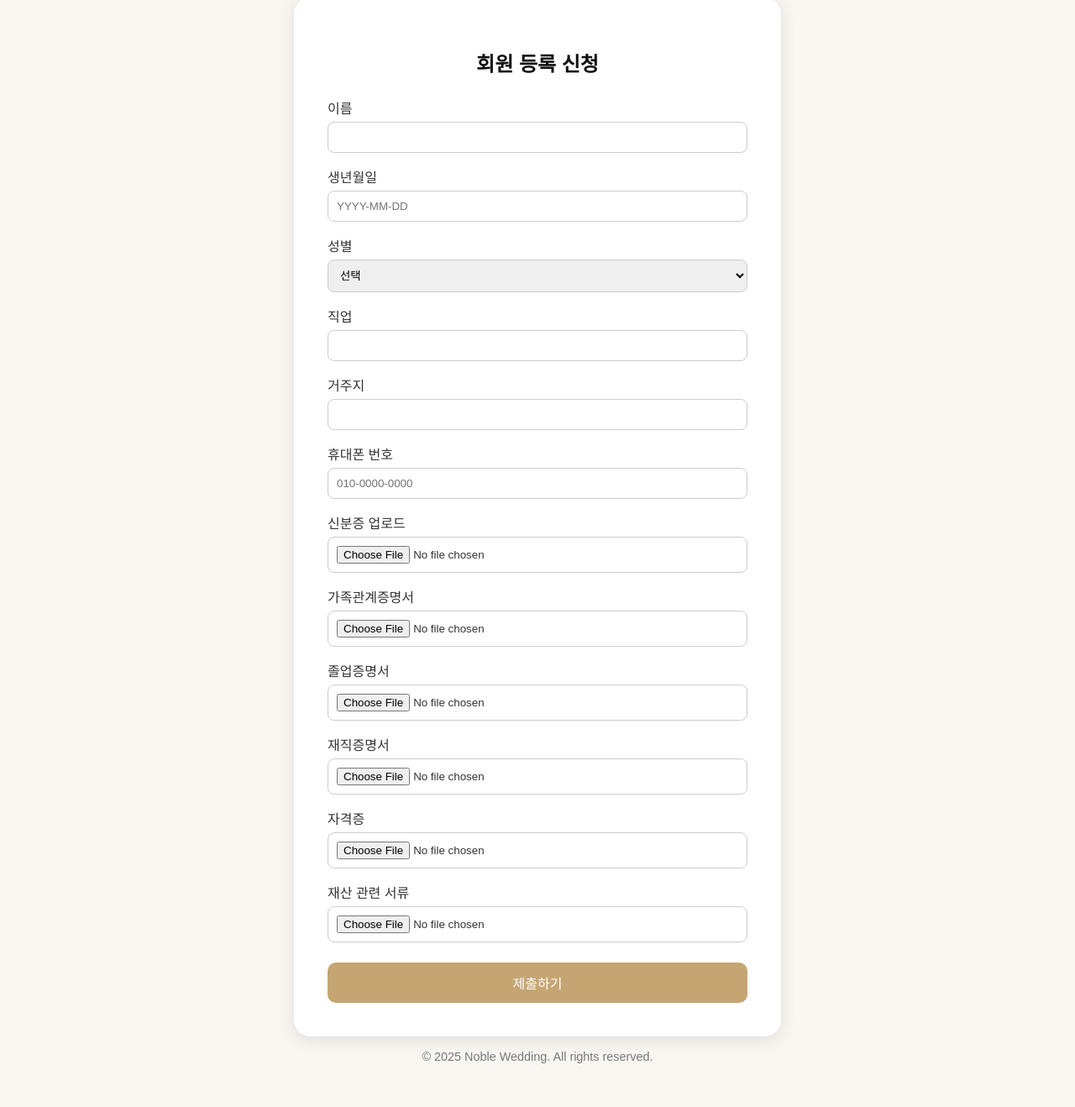
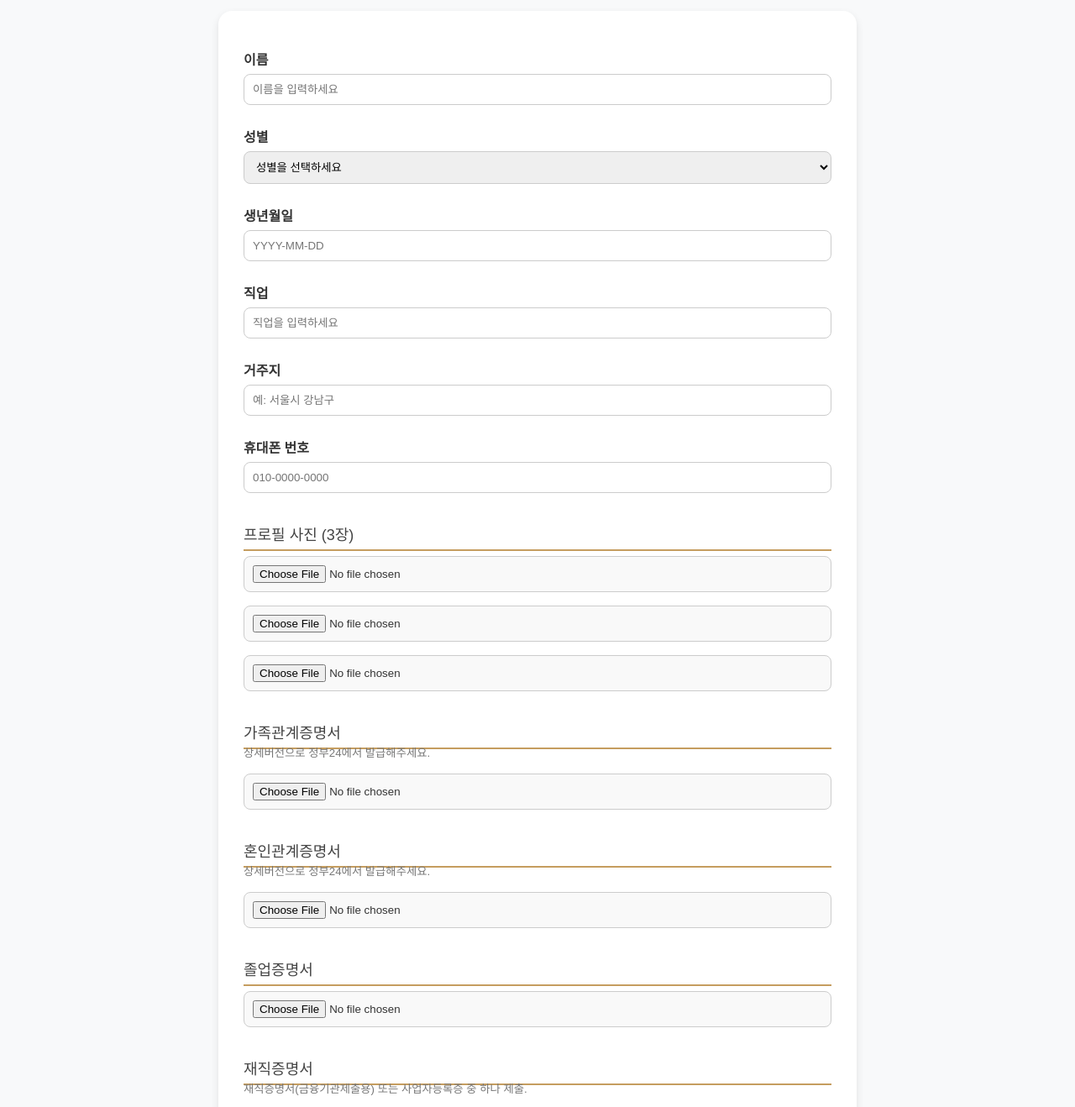
Before and after one commit to 2020happyjoy-a11y/noblewedding, a plain HTML site: page index.html in a window 1280 px wide. Shown: the part 104-1422 px from the top of the page at 84% size. Before the commit the page ends 1386 px from the top, so only its background shows below. Drawn offline with Linux system fonts and the light colour scheme.

Commit message:
Update index.html

```diff
--- a/index.html
+++ b/index.html
@@ -3,161 +3,156 @@
 <head>
   <meta charset="UTF-8" />
   <meta name="viewport" content="width=device-width, initial-scale=1.0" />
-  <title>Noble Wedding 회원 등록</title>
+  <title>노블웨딩 회원 등록</title>
   <style>
     body {
+      font-family: 'Pretendard', sans-serif;
+      background-color: #f8f9fa;
+      color: #333;
       margin: 0;
-      font-family: "Noto Sans KR", sans-serif;
-      background-color: #f9f6f2;
-      color: #333;
-      display: flex;
-      flex-direction: column;
-      align-items: center;
-      min-height: 100vh;
+      padding: 20px;
     }
-
-    header {
-      width: 100%;
-      background-color: #000;
-      color: #f9f6f2;
+    h1 {
       text-align: center;
-      padding: 2rem 0;
-      font-size: 2rem;
-      letter-spacing: 2px;
+      color: #c59d5f;
+      margin-bottom: 30px;
+    }
+    form {
+      max-width: 700px;
+      margin: 0 auto;
+      background: #fff;
+      padding: 30px;
+      border-radius: 16px;
+      box-shadow: 0 4px 10px rgba(0,0,0,0.1);
+    }
+    label {
       font-weight: 600;
-      text-transform: uppercase;
+      margin-top: 15px;
+      display: block;
     }
-
-    main {
-      flex: 1;
-      display: flex;
-      align-items: center;
-      justify-content: center;
-      width: 100%;
-    }
-
-    .form-container {
-      background: #fff;
-      border-radius: 20px;
-      box-shadow: 0 4px 20px rgba(0,0,0,0.1);
-      padding: 40px;
-      width: 90%;
-      max-width: 500px;
-    }
-
-    h2 {
-      text-align: center;
-      color: #111;
-      margin-bottom: 1.5rem;
-    }
-
-    label {
-      display: block;
-      margin-top: 1rem;
-      font-weight: 500;
-    }
-
     input[type="text"],
-    input[type="tel"],
+    input[type="date"],
     input[type="file"],
     select {
       width: 100%;
       padding: 10px;
+      margin-top: 6px;
+      margin-bottom: 10px;
       border: 1px solid #ccc;
       border-radius: 8px;
-      margin-top: 5px;
       box-sizing: border-box;
     }
-
+    input[type="file"] {
+      background-color: #f9f9f9;
+    }
+    small {
+      display: block;
+      color: #777;
+      margin-top: -6px;
+      margin-bottom: 10px;
+    }
     button {
       width: 100%;
-      background-color: #c5a572;
-      color: #fff;
+      background-color: #c59d5f;
+      color: white;
+      padding: 12px;
       border: none;
-      border-radius: 10px;
-      padding: 12px;
-      font-size: 1rem;
-      margin-top: 1.5rem;
+      border-radius: 8px;
+      font-size: 16px;
       cursor: pointer;
-      transition: 0.3s;
+      margin-top: 20px;
     }
-
     button:hover {
-      background-color: #b38b5f;
+      background-color: #b0884e;
     }
-
-    footer {
-      text-align: center;
-      padding: 1rem;
-      font-size: 0.9rem;
-      color: #777;
-    }
-
-    @media (max-width: 600px) {
-      .form-container {
-        padding: 25px;
-      }
+    .section-title {
+      margin-top: 25px;
+      font-size: 18px;
+      color: #444;
+      border-bottom: 2px solid #c59d5f;
+      padding-bottom: 6px;
     }
   </style>
 </head>
 <body>
-  <header>Noble Wedding</header>
+  <h1>노블웨딩 회원 등록</h1>
 
-  <main>
-    <div class="form-container">
-      <h2>회원 등록 신청</h2>
-      <form id="registerForm">
+  <form>
     <label>이름</label>
-        <input type="text" name="name" required>
-
-        <label>생년월일</label>
-        <input type="text" name="birth" placeholder="YYYY-MM-DD" required>
+    <input type="text" name="name" placeholder="이름을 입력하세요" required>
 
     <label>성별</label>
     <select name="gender" required>
-          <option value="">선택</option>
-          <option value="남성">남성</option>
-          <option value="여성">여성</option>
+      <option value="">성별을 선택하세요</option>
+      <option value="male">남성</option>
+      <option value="female">여성</option>
     </select>
 
+    <label>생년월일</label>
+    <input type="text" name="birth" placeholder="YYYY-MM-DD" pattern="\d{4}-\d{2}-\d{2}" required>
+
     <label>직업</label>
-        <input type="text" name="job" required>
+    <input type="text" name="job" placeholder="직업을 입력하세요">
 
     <label>거주지</label>
-        <input type="text" name="location" required>
+    <input type="text" name="address" placeholder="예: 서울시 강남구">
 
     <label>휴대폰 번호</label>
-        <input type="tel" name="phone" placeholder="010-0000-0000" required>
+    <input type="text" name="phone" placeholder="010-0000-0000" pattern="\d{3}-\d{4}-\d{4}" required>
 
-        <label>신분증 업로드</label>
-        <input type="file" name="idcard" accept="image/*,.pdf">
+    <div class="section-title">프로필 사진 (3장)</div>
+    <input type="file" name="profile1" accept="image/*">
+    <input type="file" name="profile2" accept="image/*">
+    <input type="file" name="profile3" accept="image/*">
 
-        <label>가족관계증명서</label>
-        <input type="file" name="family" accept="image/*,.pdf">
+    <div class="section-title">가족관계증명서</div>
+    <small>상세버전으로 정부24에서 발급해주세요.</small>
+    <input type="file" name="family_doc">
 
-        <label>졸업증명서</label>
-        <input type="file" name="graduate" accept="image/*,.pdf">
+    <div class="section-title">혼인관계증명서</div>
+    <small>상세버전으로 정부24에서 발급해주세요.</small>
+    <input type="file" name="marriage_doc">
 
-        <label>재직증명서</label>
-        <input type="file" name="employment" accept="image/*,.pdf">
+    <div class="section-title">졸업증명서</div>
+    <input type="file" name="edu_doc">
 
-        <label>자격증</label>
-        <input type="file" name="certificate" accept="image/*,.pdf">
+    <div class="section-title">재직증명서</div>
+    <small>재직증명서(금융기관제출용) 또는 사업자등록증 중 하나 제출.</small>
+    <input type="file" name="work_doc">
 
-        <label>재산 관련 서류</label>
-        <input type="file" name="asset" accept="image/*,.pdf">
+    <div class="section-title">자격증</div>
+    <input type="file" name="cert_doc">
 
-        <button type="submit">제출하기</button>
+    <div class="section-title">소득관련서류</div>
+    <small>원천징수영수증 또는 과세표준증명서 중 1부 제출.</small>
+    <input type="file" name="income_doc">
+
+    <div class="section-title">재산관련서류</div>
+    <small>등기사항전부증명서는 전부사항증명서로 공동담보, 매매목록, 요약 포함으로 발급.</small>
+
+    <label>① 부동산 보유시 (등기부등본)</label>
+    <input type="file" name="property1">
+    <input type="file" name="property2">
+    <input type="file" name="property3">
+
+    <label>② 차량 보유시 (차량등록원부)</label>
+    <input type="file" name="car1">
+    <input type="file" name="car2">
+
+    <button type="submit">등록하기</button>
   </form>
-    </div>
-  </main>
-
-  <footer>© 2025 Noble Wedding. All rights reserved.</footer>
 
   <script>
-    document.getElementById("registerForm").addEventListener("submit", function(e) {
-      e.preventDefault();
-      alert("제출이 완료되었습니다. (현재는 시범 페이지입니다)");
+    // 하이픈 유지용 — 입력 시 삭제 방지
+    document.querySelectorAll('input[name="birth"], input[name="phone"]').forEach(input => {
+      input.addEventListener('input', e => {
+        const val = e.target.value;
+        if (e.target.name === 'birth') {
+          e.target.value = val.replace(/[^0-9-]/g, '');
+        } else if (e.target.name === 'phone') {
+          e.target.value = val.replace(/[^0-9-]/g, '');
+        }
+      });
     });
   </script>
 </body>
```
Lines whose indentation alone changed are shown as unchanged.
